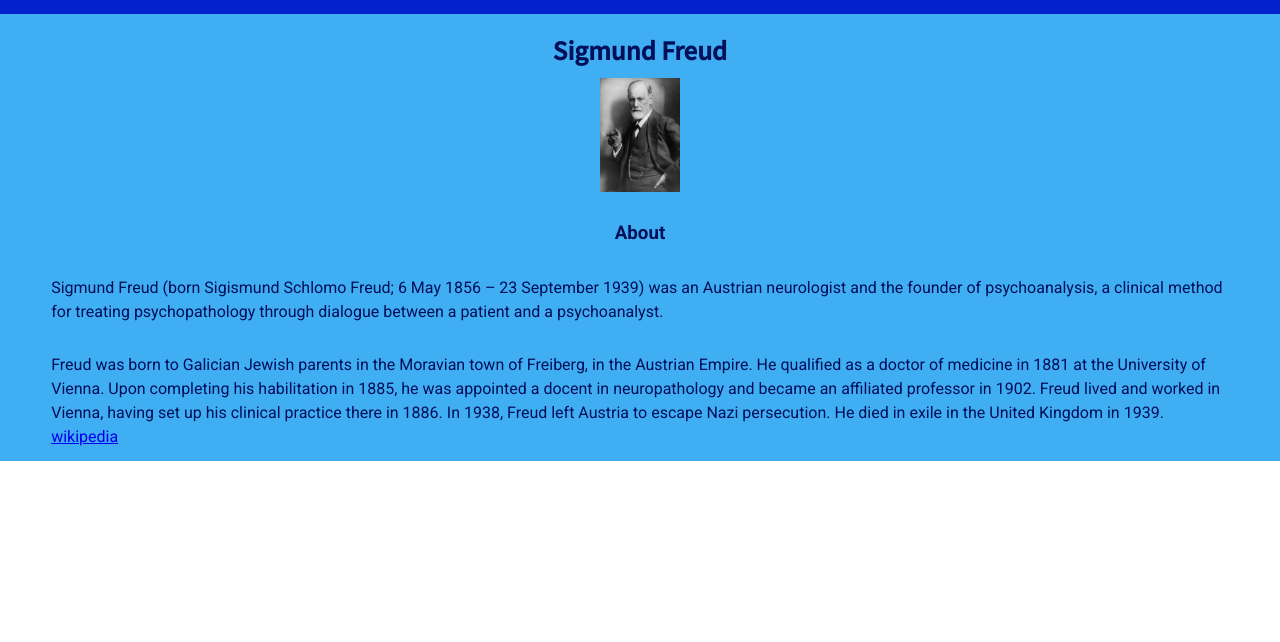
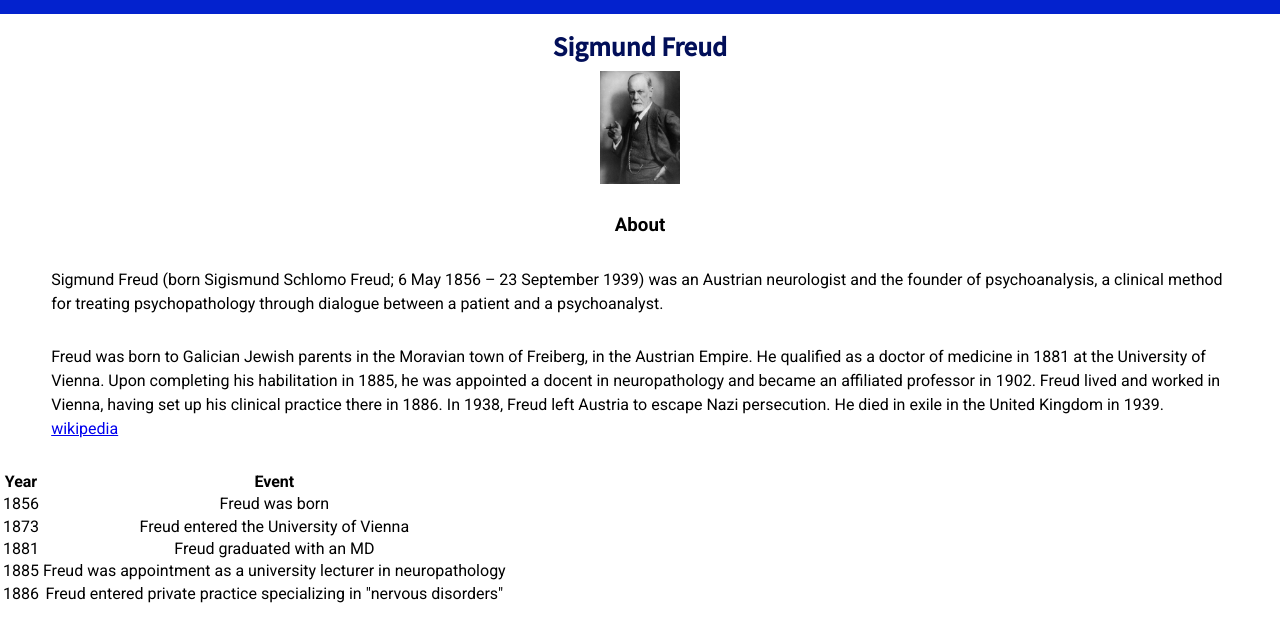
Before and after one commit to elireiner/tribute-page-for-freud, a plain HTML site: page index.html in a window 1280 px wide. Shown: the part 66-708 px from the top of the page. Drawn offline with nearby package versions, Linux system fonts and the light colour scheme.

Commit message:
Add timeline Add normalize.css

```diff
--- a/index.html
+++ b/index.html
@@ -4,7 +4,12 @@
 <head>
     <meta name="viewport" content="width=device-width, initial-scale=1.0">
     <title>Tribute to Freud</title>
-    <link href="https://fonts.googleapis.com/css2?family=Noto+Sans+JP:wght@400;500&family=Roboto:ital,wght@0,400;0,700;1,400;1,700&display=swap" rel="stylesheet">
+    <link
+        href="https://fonts.googleapis.com/css2?family=Noto+Sans+JP:wght@400;500&family=Roboto:ital,wght@0,400;0,700;1,400;1,700&display=swap"
+        rel="stylesheet">
+    <link rel="stylesheet" href="https://cdnjs.cloudflare.com/ajax/libs/normalize/8.0.1/normalize.css"
+        integrity="sha512-oHDEc8Xed4hiW6CxD7qjbnI+B07vDdX7hEPTvn9pSZO1bcRqHp8mj9pyr+8RVC2GmtEfI2Bi9Ke9Ass0as+zpg=="
+        crossorigin="anonymous" />
     <link rel="stylesheet" type="text/css" href="style.css">
 </head>
 
@@ -13,7 +18,7 @@
         <h1>Tribute Page</h1>
     </header>
     <main id="main">
-        <section class="about whisper">
+        <section class="about">
             <div class="img-div">
                 <h2 class="title">Sigmund Freud</h2>
                 <img class="img" src="sigmund-freud-400399_640.jpg" alt="An image of Sigmund Freud smoking">
@@ -29,9 +34,42 @@
                 affiliated professor in 1902.
                 Freud lived and worked in Vienna, having set up his clinical practice there in 1886. In 1938, Freud left
                 Austria to escape Nazi persecution.
-                He died in exile in the United Kingdom in 1939. <a
-                    href="https://en.wikipedia.org/wiki/Sigmund_Freud" target="_blank">wikipedia</a></p>
+                He died in exile in the United Kingdom in 1939. <a href="https://en.wikipedia.org/wiki/Sigmund_Freud"
+                    target="_blank">wikipedia</a></p>
         </section>
+        <section class="timeline">
+            <table>
+                <thead>
+                    <tr>
+                        <th>Year</th>
+                        <th>Event</th>
+                    </tr>
+                </thead>
+                <tbody>
+                    <tr>
+                        <td>1856</td>
+                        <td>Freud was born</td>
+                    </tr>
+                    <tr>
+                        <td>1873</td>
+                        <td>Freud entered the University of Vienna</td>
+                    </tr>
+                    <tr>
+                        <td>1881</td>
+                        <td>Freud graduated with an MD</td>
+                    </tr>
+                    <tr>
+                        <td>1885</td>
+                        <td>Freud was appointment as a university lecturer in neuropathology</td>
+                    </tr>
+                    <tr>
+                        <td>1886</td>
+                        <td>Freud entered private practice specializing in "nervous disorders"</td>
+                    </tr>
+                </tbody>
+            </table>
+        </section>
+
     </main>
 </body>
 
```
